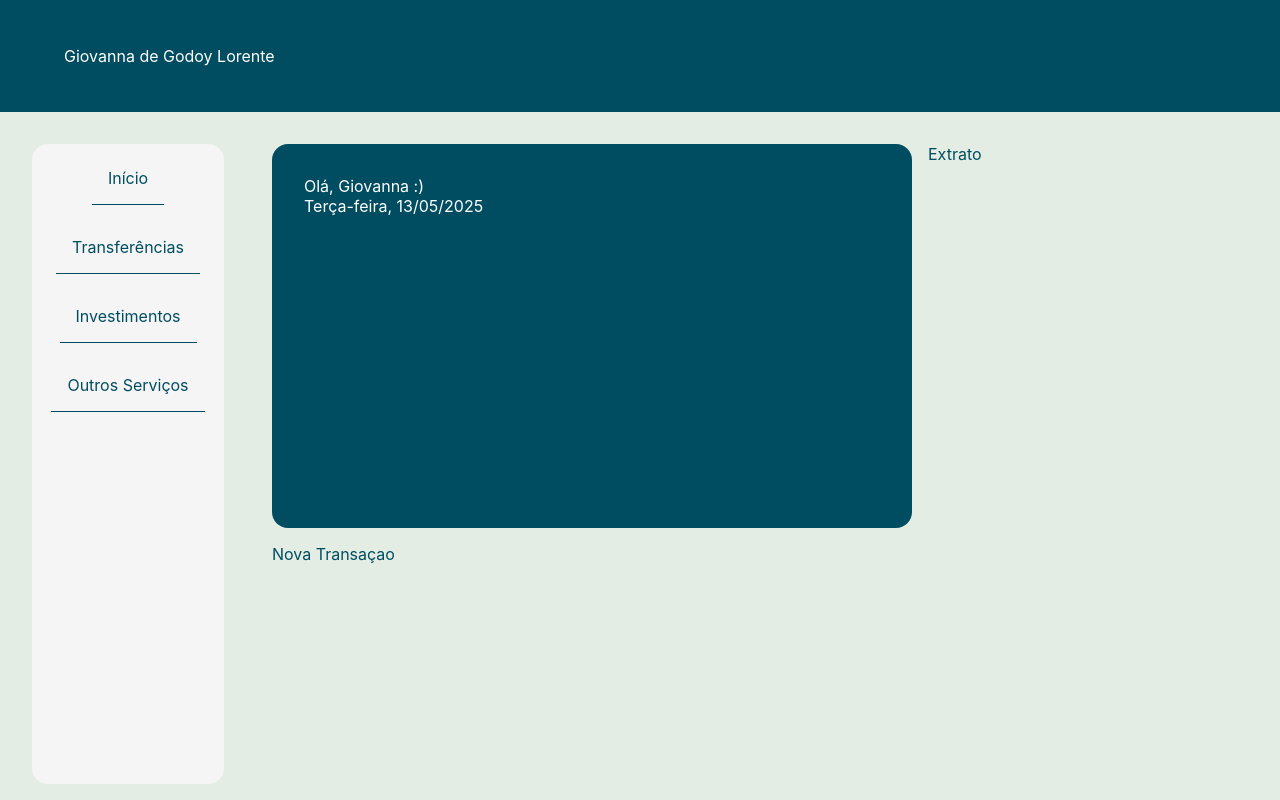
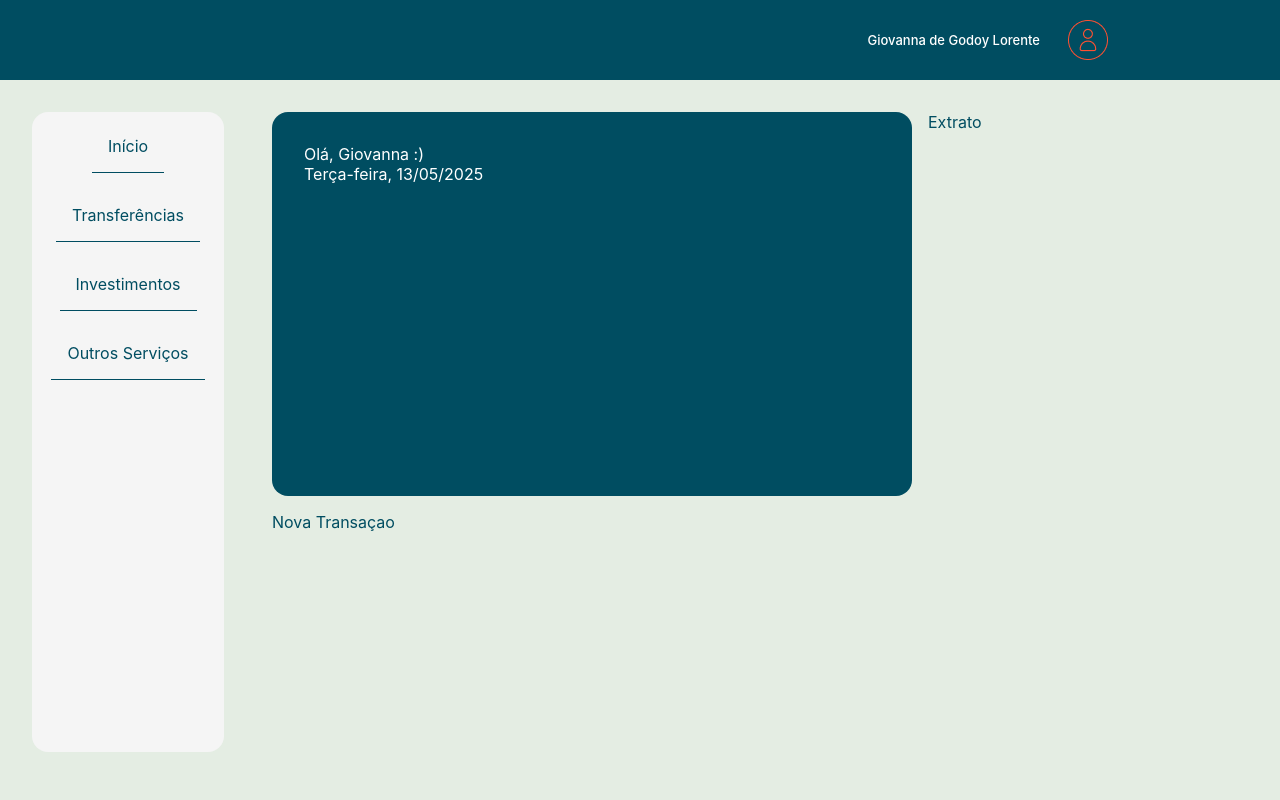
Before and after one commit to giovanna-godoy/bytebank, an Angular app: page /home in a window 1280 px wide. Built offline with nearby package versions, Linux system fonts and the light colour scheme.

Commit message:
feat: updating header component

```diff
--- a/angular.json
+++ b/angular.json
@@ -26,10 +26,8 @@
             "tsConfig": "tsconfig.app.json",
             "inlineStyleLanguage": "scss",
             "assets": [
-              {
-                "glob": "**/*",
-                "input": "public"
-              }
+              "src/favicon.ico",
+              "src/assets"
             ],
             "styles": [
               "src/assets/styles/styles.scss"
@@ -90,10 +88,8 @@
             "tsConfig": "tsconfig.spec.json",
             "inlineStyleLanguage": "scss",
             "assets": [
-              {
-                "glob": "**/*",
-                "input": "public"
-              }
+              "src/favicon.ico",
+              "src/assets"
             ],
             "styles": [
               "src/assets/styles/styles.scss"
--- a/src/app/shared/components/header/header.component.html
+++ b/src/app/shared/components/header/header.component.html
@@ -1,7 +1,10 @@
-<div class="header-container">
-    <div>
-        <p class="name">
-            {{ userName }}
-        </p>
+<header class="header">
+    <div class="header__content">
+        <span class="header__username">{{ userName }}</span>
+        <div class="header__icon" aria-label="Perfil do usuário">
+            <div class="header__icon" aria-label="Perfil do usuário">
+                <img src="/assets/images/Avatar.png" alt="Ícone de perfil" class="header__icon-img" />
+            </div>
+        </div>
     </div>
-</div>
+</header>
--- a/src/app/shared/components/header/header.component.scss
+++ b/src/app/shared/components/header/header.component.scss
@@ -1,17 +1,30 @@
 @use '../../../../assets/styles/_variables' as *;
 @use '../../../../assets/styles/colors' as colors;
 
+.header {
+    background-color: colors.$color-primary;
+    padding: 1rem;
 
-.header-container {
-    width: 100vw;
-    background-color: colors.$color-primary;
-    height: 10vh;
-    display: flex;
-    justify-content: space-between;
-    padding: 1em 4em;
-    align-items: center;
+    &__content {
+        display: flex;
+        justify-content: flex-end;
+        align-items: center;
+        gap: 2rem;
+        padding: 0.5em 10em;
+    }
 
-    .name {
-        color: colors.$color-white
+    &__username {
+        color: colors.$color-white;
+        font-size: 13px;
+        font-weight: 500;
+    }
+
+    &__icon {
+        width: 32px;
+        height: 32px;
+        border-radius: 50%;
+        display: flex;
+        align-items: center;
+        justify-content: center;
     }
 }
--- a/src/app/shared/components/header/header.component.ts
+++ b/src/app/shared/components/header/header.component.ts
@@ -7,5 +7,5 @@ import { Component, Input } from '@angular/core';
   styleUrl: './header.component.scss'
 })
 export class HeaderComponent {
-  @Input() userName:string = ""
+  @Input() userName:string = "";
 }
```
